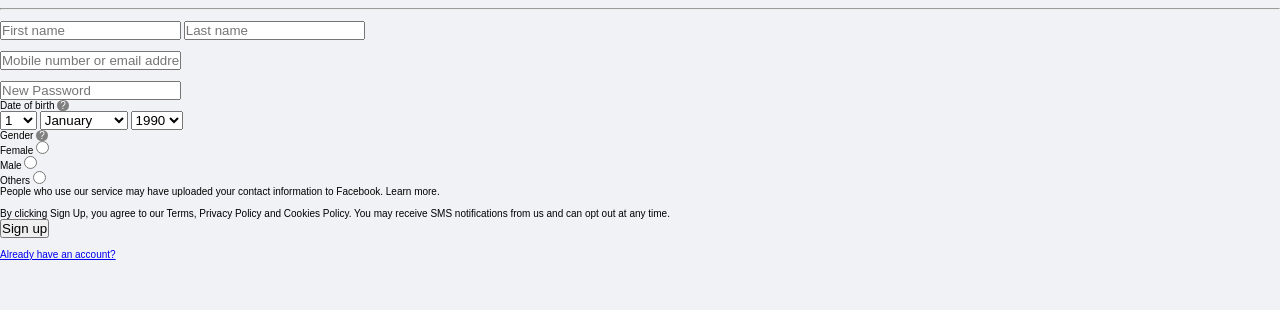
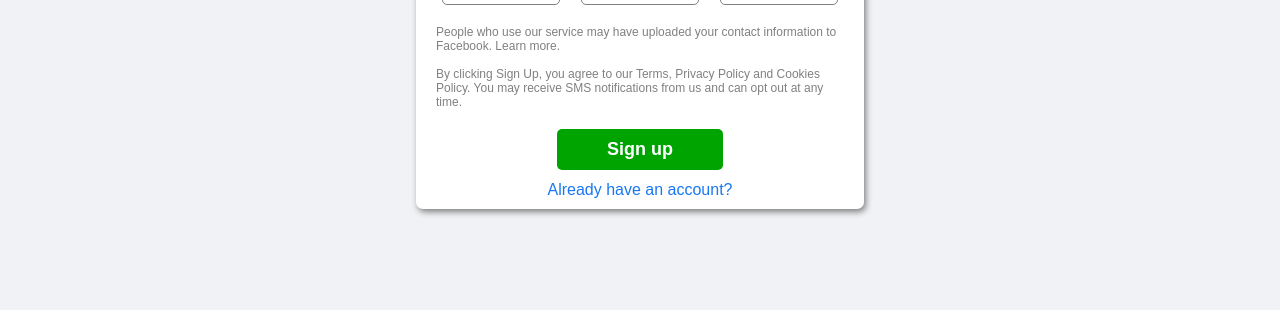
Before and after one commit to aryanofficialjain/facebook_clone, a plain HTML site: page account.html in a window 1280 px wide. Shown: the part 490-800 px from the top of the page. Drawn offline with Linux system fonts and the light colour scheme.

Commit message:
Update style.css

```diff
--- a/style.css
+++ b/style.css
@@ -134,3 +134,141 @@ flex-basis: 350px;
 		margin: 0;
 	}
 }
+
+
+.main{
+	display: flex;
+	justify-content: center;
+	align-items:center ;
+	flex-direction: column;
+	text-align: center;
+}
+
+.main > img{
+	width: 20rem;
+	height: auto;
+}
+
+.completeform{
+	width: 28rem;
+	background-color: white;
+	padding: 10px 0px;
+	border-radius: 7px;
+	box-shadow: 2px 3px 6px grey;
+}
+
+.formheading{
+	font-size: 10px;
+/*	background-color: red;*/
+	padding: 0px 0px 0px 0px;
+}
+
+.formheading h1 {
+	font-size: 2.3em;
+
+}
+
+.formheading p{
+	font-size: 1.5em;
+	color: grey;
+
+}
+
+form > input{
+	margin: 0% 2.0% 0% 2.0%;
+	padding: 10px 0px 10px 7px;
+	border-radius:5px;
+	border:1px solid grey;
+	font-size: 16px;
+
+}
+
+.name{
+	width: 40%;
+	display: inline-block;
+}
+
+.emailpassword{
+	width: 86%;
+}
+
+
+.date{
+	margin-top: 10px;
+	font-size: 1.3em;
+	color: #606770;
+	padding-left: 25px;
+	text-align: left;
+	margin:15px 0px 5px 0px;
+}
+
+select{
+	display: inline-block;
+	width: 26%;
+	font-size: 16px;
+	border-radius: 5px;
+	padding: 10px 0px 10px 0px;
+/*	margin-right: 30px;*/
+margin: 0px 2% 0px 2%;
+}
+
+
+.gender{
+
+	margin-top: 10px;
+	font-size: 1.3em;
+	color: #606770;
+	padding-left: 25px;
+	text-align: left;
+	margin:15px 0px 5px 0px;
+}
+
+.male{
+	text-align: left;
+	display: inline-block;
+	width: 26%;
+	font-size: 16px;
+	border-radius: 5px;
+/*	background-color: red;*/
+	padding: 10px 0px 10px 0px;
+/*	margin-right: 30px;*/
+	margin: 0px 2% 0px 2%;
+	border-radius: 5px;
+	border: 1px solid grey;
+}
+
+form label{
+	padding: 0px 18px 0px 10px;
+}
+
+.male + p{
+	color: grey;
+	padding: 20px;
+	text-align: left;
+	font-size: 12px;
+}
+
+
+form button{
+	border-radius: 5px;
+	border: none;
+	background-color:#00a400;
+	padding: 10px 50px;
+	color: white;
+	font-weight: bold;
+	font-size: 18px;
+}
+
+form a{
+	text-decoration: none;
+	font-size: 16px;
+	color: #1877f2;
+}
+
+
+@media screen and (max-width:400px){
+	.completeform{
+		width: 90%;
+
+	}
+}
```
